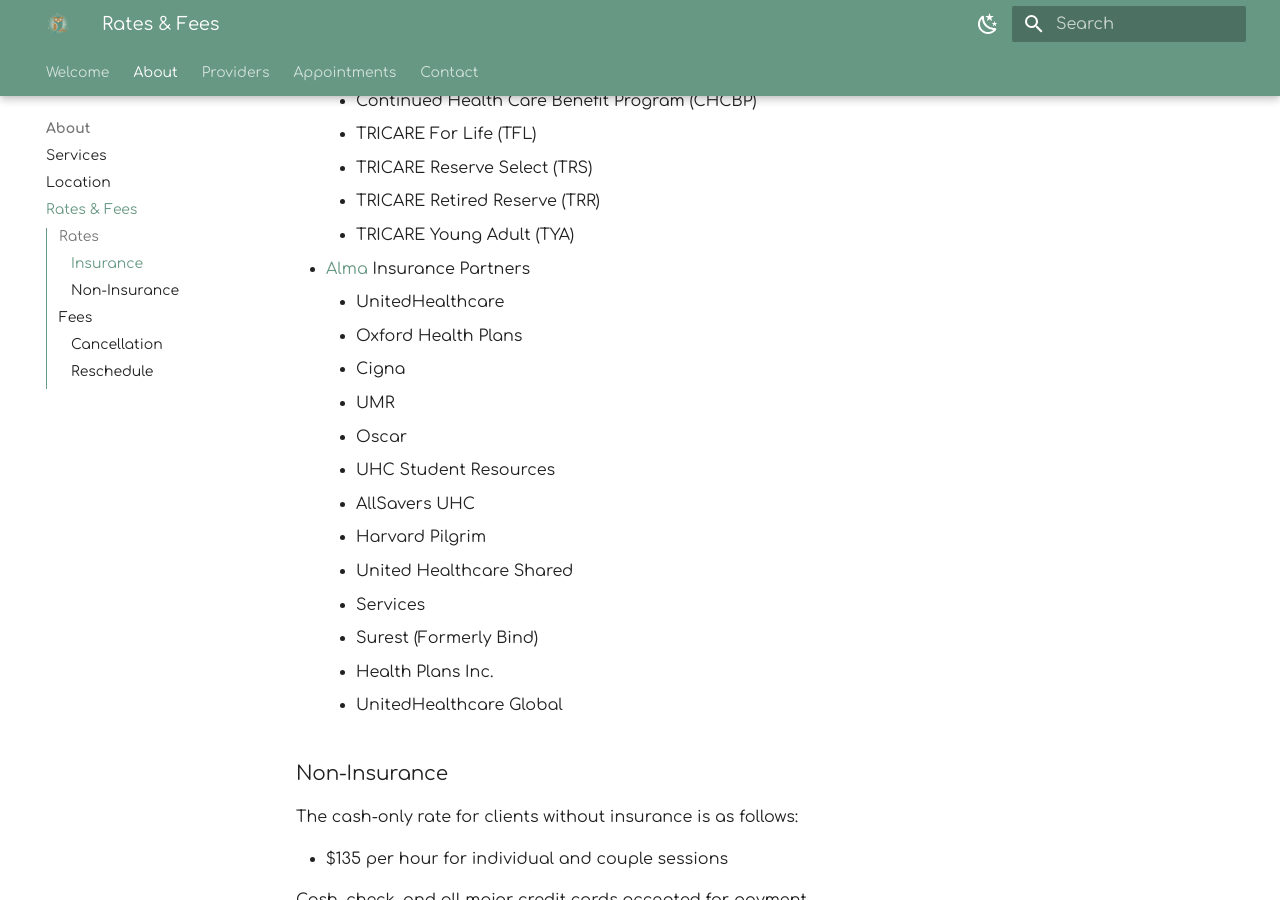
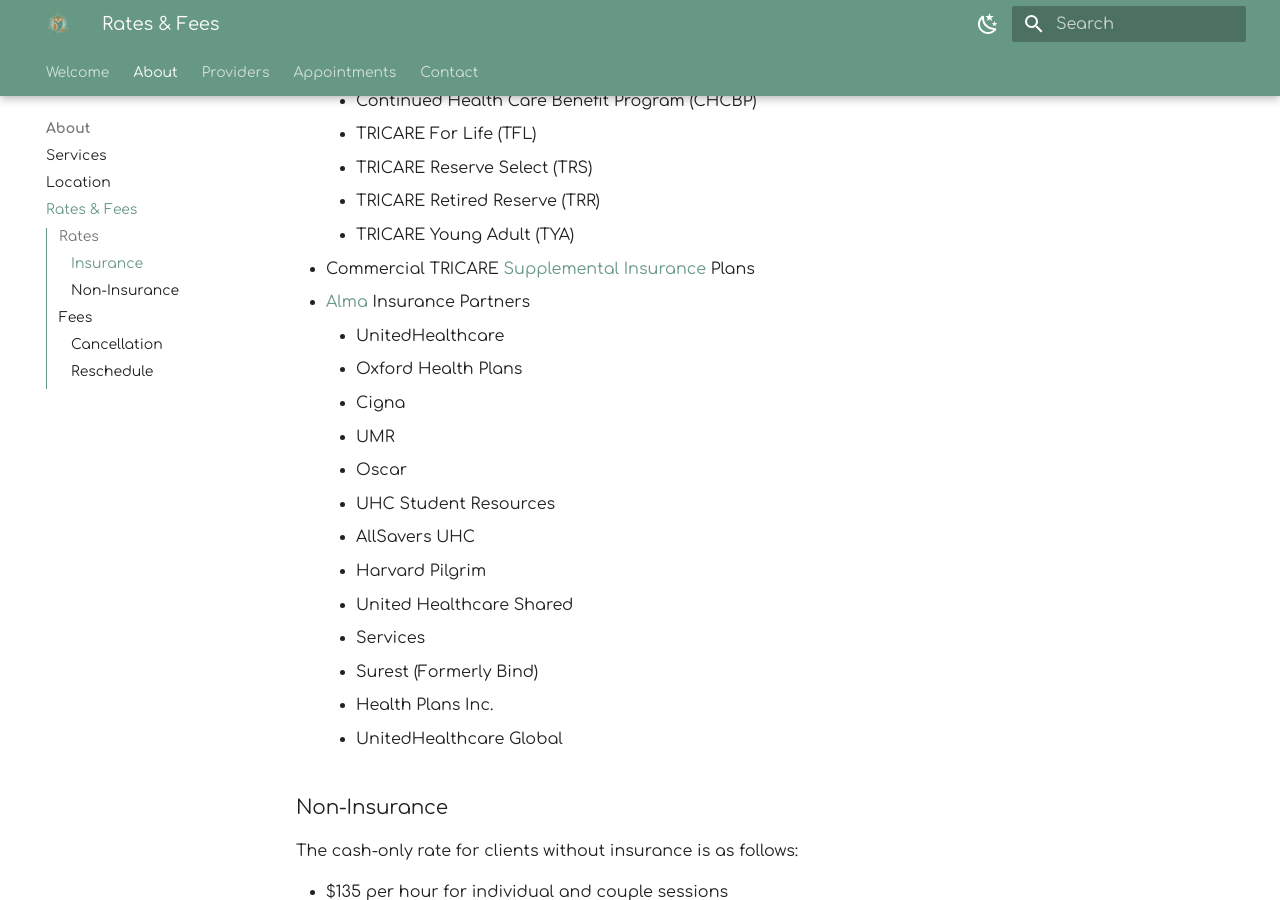
Before and after one commit to motm-therapy/website, an MkDocs documentation site: the page built from docs/rates.md, in a window 1280 px wide and 900 px high, scrolled down 851 px. Built offline with MkDocs 1.6.1 and Material for MkDocs 9.7.7, drawn with Linux system fonts in a browser that asks for light colours; plug-ins that fetch from the network failed and are left out.

Commit message:
Update rates.md

```diff
--- a/docs/rates.md
+++ b/docs/rates.md
@@ -31,6 +31,7 @@ Insurances we accept at this time:
     - TRICARE Reserve Select (TRS)
     - TRICARE Retired Reserve (TRR)
     - TRICARE Young Adult (TYA)
+- Commercial TRICARE [Supplemental Insurance](https://www.tricare.mil/Plans/OHI/SuppInsurance) Plans
 - [Alma](https://motmtherapy.com/alma) Insurance Partners
     - UnitedHealthcare
     - Oxford Health Plans
```
